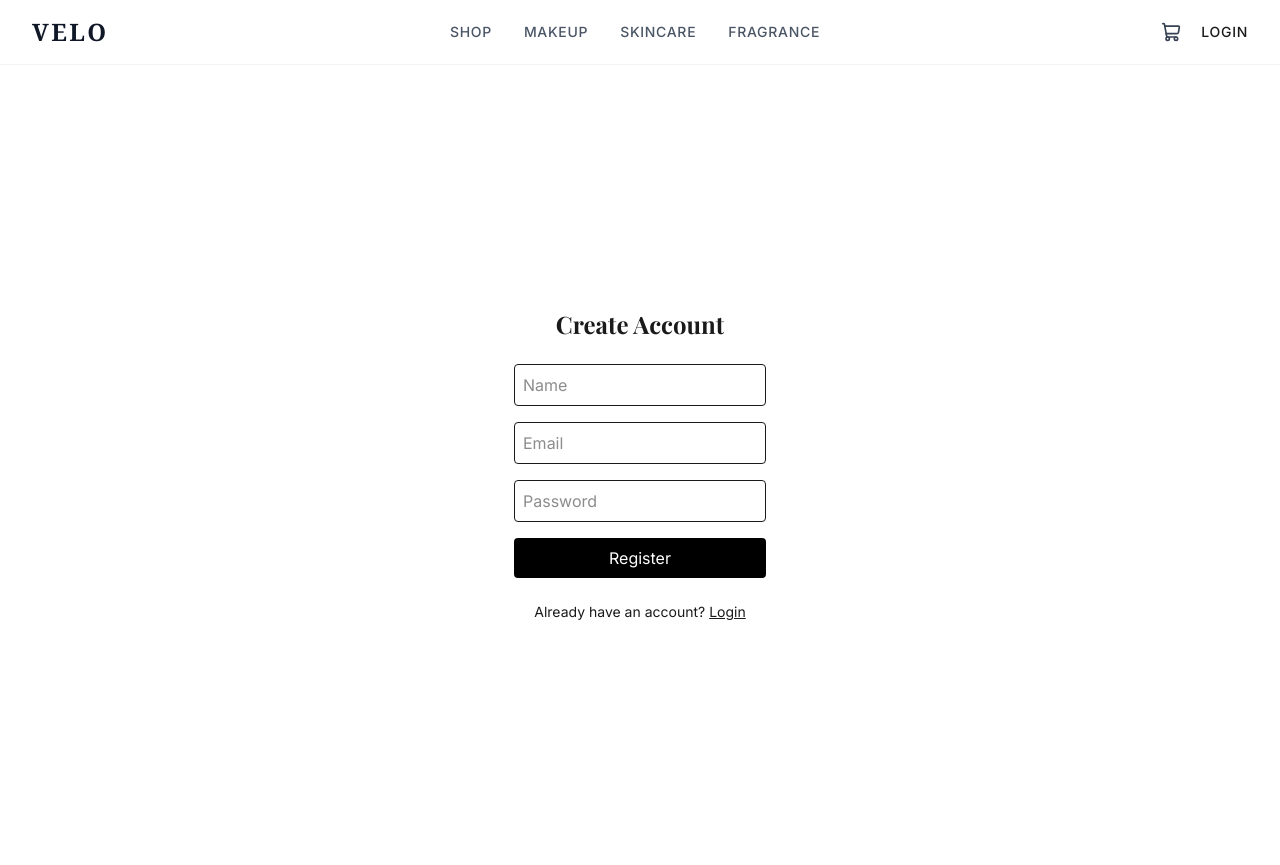
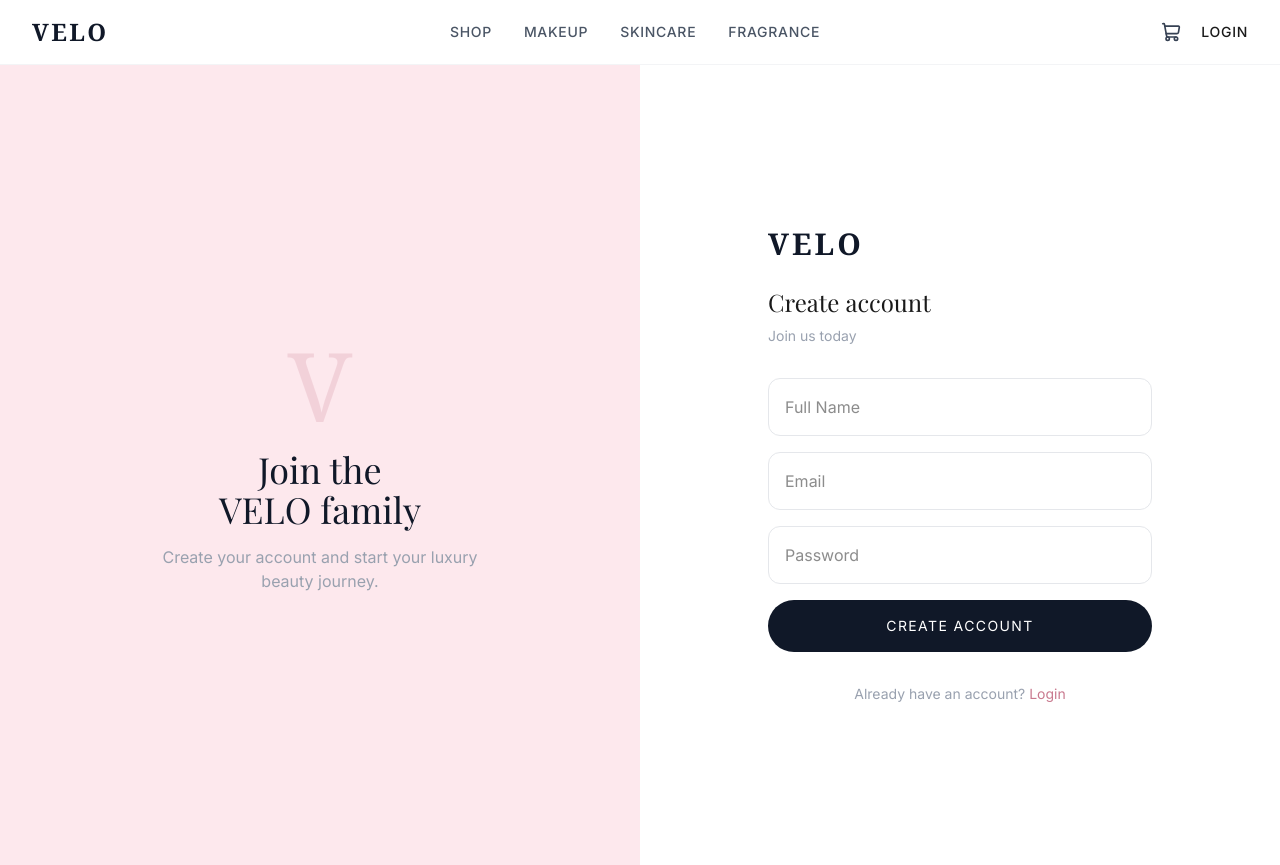
Before and after one commit to SelenA274/storefront, a Next.js app: page /register in a window 1280 px wide. Built offline with nearby package versions, Linux system fonts and the light colour scheme; no server answers; a web font is replaced by a local one.

Commit message:
redesign login, register pages with VELO brand

```diff
--- a/src/app/login/page.tsx
+++ b/src/app/login/page.tsx
@@ -1,17 +1,29 @@
 import LoginForm from "@/features/auth/components/LoginForm"
+import Link from "next/link"
 
 export default function LoginPage() {
   return (
-    <main className="flex min-h-screen items-center justify-center">
-      <div className="flex flex-col items-center gap-6">
-        <h1 className="text-2xl font-bold">Login</h1>
-        <LoginForm />
-        <p className="text-sm">
-          Don't have an account?{" "}
-          <a href="/register" className="underline">
-            Register
-          </a>
-        </p>
+    <main className="min-h-screen grid grid-cols-1 md:grid-cols-2">
+      <div className="hidden md:flex bg-[#fde8ed] items-center justify-center flex-col gap-4 p-16">
+        <p className="font-serif text-8xl text-[#c97a8f] opacity-20">V</p>
+        <h2 className="font-serif text-4xl text-gray-900 text-center">Beauty is your <br />superpower</h2>
+        <p className="text-gray-400 text-center max-w-xs">Discover luxury beauty essentials curated just for you.</p>
+      </div>
+      <div className="flex items-center justify-center p-8">
+        <div className="w-full max-w-sm flex flex-col gap-8">
+          <div>
+            <Link href="/" className="font-serif text-3xl font-bold tracking-widest text-gray-900">VELO</Link>
+            <h1 className="font-serif text-2xl mt-6 mb-2">Welcome back</h1>
+            <p className="text-gray-400 text-sm">Sign in to your account</p>
+          </div>
+          <LoginForm />
+          <p className="text-sm text-center text-gray-400">
+            Don't have an account?{" "}
+            <Link href="/register" className="text-[#c97a8f] hover:underline">
+              Register
+            </Link>
+          </p>
+        </div>
       </div>
     </main>
   )
--- a/src/app/register/page.tsx
+++ b/src/app/register/page.tsx
@@ -1,17 +1,29 @@
 import RegisterForm from "@/features/auth/components/RegisterForm"
+import Link from "next/link"
 
 export default function RegisterPage() {
   return (
-    <main className="flex min-h-screen items-center justify-center">
-      <div className="flex flex-col items-center gap-6">
-        <h1 className="text-2xl font-bold">Create Account</h1>
-        <RegisterForm />
-        <p className="text-sm">
-          Already have an account?{" "}
-          <a href="/login" className="underline">
-            Login
-          </a>
-        </p>
+    <main className="min-h-screen grid grid-cols-1 md:grid-cols-2">
+      <div className="hidden md:flex bg-[#fde8ed] items-center justify-center flex-col gap-4 p-16">
+        <p className="font-serif text-8xl text-[#c97a8f] opacity-20">V</p>
+        <h2 className="font-serif text-4xl text-gray-900 text-center">Join the <br />VELO family</h2>
+        <p className="text-gray-400 text-center max-w-xs">Create your account and start your luxury beauty journey.</p>
+      </div>
+      <div className="flex items-center justify-center p-8">
+        <div className="w-full max-w-sm flex flex-col gap-8">
+          <div>
+            <Link href="/" className="font-serif text-3xl font-bold tracking-widest text-gray-900">VELO</Link>
+            <h1 className="font-serif text-2xl mt-6 mb-2">Create account</h1>
+            <p className="text-gray-400 text-sm">Join us today</p>
+          </div>
+          <RegisterForm />
+          <p className="text-sm text-center text-gray-400">
+            Already have an account?{" "}
+            <Link href="/login" className="text-[#c97a8f] hover:underline">
+              Login
+            </Link>
+          </p>
+        </div>
       </div>
     </main>
   )
--- a/src/features/auth/components/LoginForm.tsx
+++ b/src/features/auth/components/LoginForm.tsx
@@ -36,14 +36,14 @@ export default function LoginForm() {
   }
 
   return (
-    <form onSubmit={handleSubmit} className="flex flex-col gap-4 w-full max-w-sm">
+    <form onSubmit={handleSubmit} className="flex flex-col gap-4 w-full">
       <input
         name="email"
         type="email"
         placeholder="Email"
         value={form.email}
         onChange={handleChange}
-        className="border p-2 rounded"
+        className="border border-gray-200 p-4 rounded-xl focus:outline-none focus:border-[#c97a8f] transition"
         required
       />
       <input
@@ -52,13 +52,16 @@ export default function LoginForm() {
         placeholder="Password"
         value={form.password}
         onChange={handleChange}
-        className="border p-2 rounded"
+        className="border border-gray-200 p-4 rounded-xl focus:outline-none focus:border-[#c97a8f] transition"
         required
       />
+      <a href="/forgot-password" className="text-sm text-[#c9a96e] hover:underline text-right">
+        Forgot password?
+      </a>
       <button
         type="submit"
         disabled={loading}
-        className="bg-black text-white p-2 rounded hover:bg-gray-800 disabled:opacity-50"
+        className="bg-gray-900 text-white py-4 rounded-full hover:bg-[#c97a8f] transition text-sm uppercase tracking-widest disabled:opacity-50"
       >
         {loading ? "Loading..." : "Login"}
       </button>
--- a/src/features/auth/components/RegisterForm.tsx
+++ b/src/features/auth/components/RegisterForm.tsx
@@ -29,13 +29,13 @@ export default function RegisterForm() {
   }
 
   return (
-    <form onSubmit={handleSubmit} className="flex flex-col gap-4 w-full max-w-sm">
+    <form onSubmit={handleSubmit} className="flex flex-col gap-4 w-full">
       <input
         name="name"
-        placeholder="Name"
+        placeholder="Full Name"
         value={form.name}
         onChange={handleChange}
-        className="border p-2 rounded"
+        className="border border-gray-200 p-4 rounded-xl focus:outline-none focus:border-[#c97a8f] transition"
         required
       />
       <input
@@ -44,7 +44,7 @@ export default function RegisterForm() {
         placeholder="Email"
         value={form.email}
         onChange={handleChange}
-        className="border p-2 rounded"
+        className="border border-gray-200 p-4 rounded-xl focus:outline-none focus:border-[#c97a8f] transition"
         required
       />
       <input
@@ -53,15 +53,15 @@ export default function RegisterForm() {
         placeholder="Password"
         value={form.password}
         onChange={handleChange}
-        className="border p-2 rounded"
+        className="border border-gray-200 p-4 rounded-xl focus:outline-none focus:border-[#c97a8f] transition"
         required
       />
       <button
         type="submit"
         disabled={loading}
-        className="bg-black text-white p-2 rounded hover:bg-gray-800 disabled:opacity-50"
+        className="bg-gray-900 text-white py-4 rounded-full hover:bg-[#c97a8f] transition text-sm uppercase tracking-widest disabled:opacity-50"
       >
-        {loading ? "Loading..." : "Register"}
+        {loading ? "Creating..." : "Create Account"}
       </button>
     </form>
   )
```
